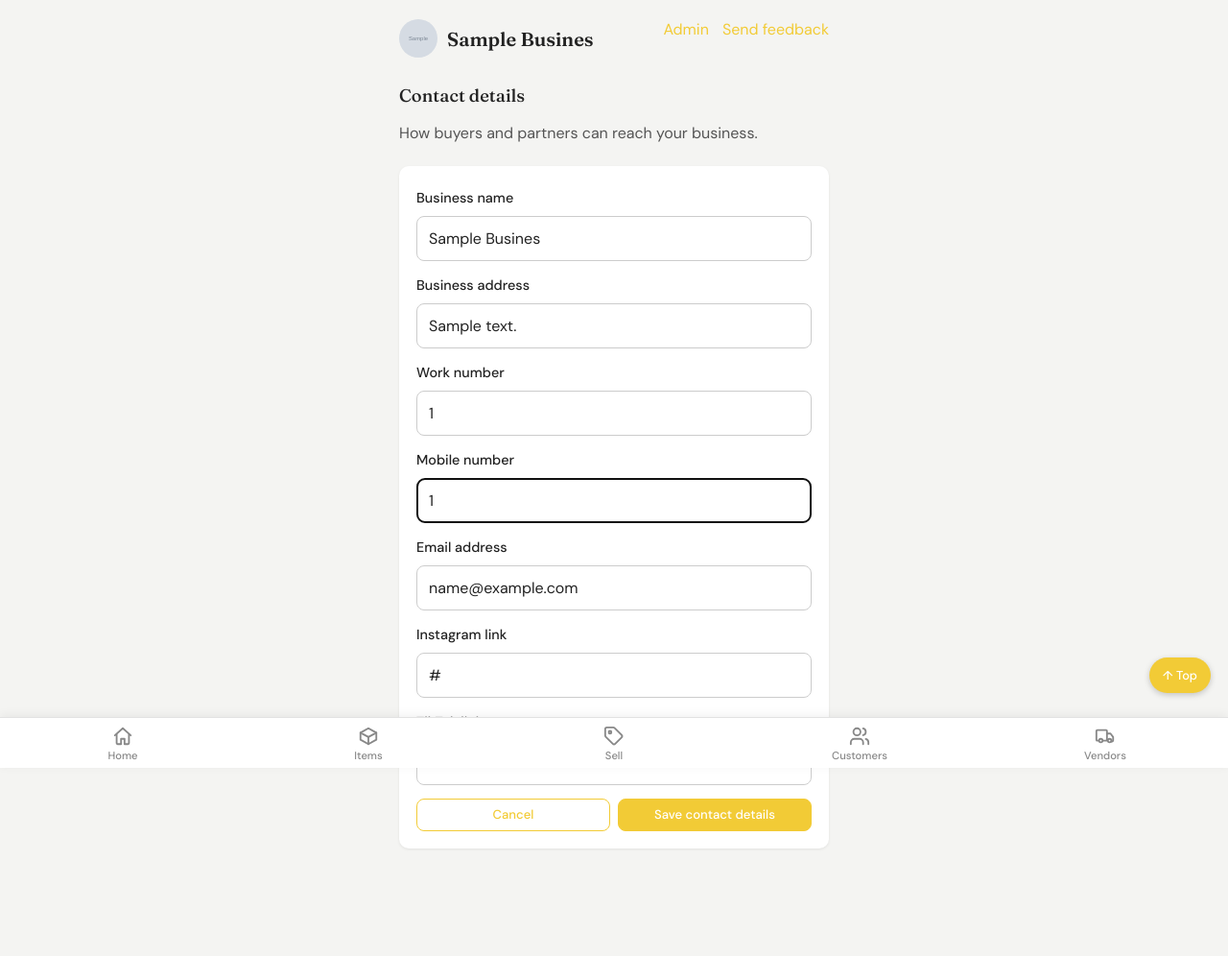
After one commit to neldajohn/enzi-app, a Flask app: template templates/contact_details_edit.html in a window 1280 px wide. The commit adds this page. Shown: the whole page at 96% size. Run offline with Flask 3, Linux system fonts and the light colour scheme; the template is opened without the code that fills it: most values are stand-ins (such as "Sample title", 1, 10 or a date in 2020); grey boxes marked "Sample" are stand-in pictures; parts of the project's set-up code (start-up, migrations or seed data) failed here and were passed over; some libraries are stand-ins or nearby versions.

Commit message:
Fix fonts, new font set, dedicated contact-details edit page, access levels
- Root-caused why no font choice ever visually applied: font.heading/
  font.body were HTML-escaped by Jinja inside the inline <style> block
  (' became &#39;), producing invalid CSS that silently fell back to the
  browser default. Both _header.html and _store_header.html now mark
  those two values |safe, since they come from our own trusted
  FONT_PRESETS dict.
- Replace the font options with Classic (unchanged default — Fraunces/DM
  Sans, same as before this feature existed), Modern (Segoe UI), Business
  (Inria Sans), and Playful (Modern Antiqua). Saving redirects through the
  normal POST/redirect/GET cycle, so the change is reflected everywhere
  (header, storefront, every page) on the very next page load.
- Business admin's "Contact details" section is now read-only with a
  single Edit button; editing happens on its own page
  (/admin/contact-details/edit) with Cancel/Save, returning to the
  read-only admin view afterward instead of leaving an open form on the
  page.
- Users' "Manage" panel now shows an editable Access Level dropdown
  (Full/Agent/Viewer) that saves via a new route; purely informational for
  now, doesn't gate anything. Personal admin still has no control to edit
  this — only the business admin side can.
- Home page greeting now matches the font-size of "Total inventory value".

Co-Authored-By: Claude Sonnet 5 <noreply@anthropic.com>
Claude-Session: https://claude.ai/code/session_01JXnsYTMjXtBA2BCpezGqHz

```diff
--- a/app.py
+++ b/app.py
@@ -420,6 +420,10 @@ def init_db():
 
     # Branding: font choice alongside the existing color theme.
     db.execute("ALTER TABLE businesses ADD COLUMN IF NOT EXISTS font_choice TEXT")
+
+    # Access level shown/edited under Business admin's Users section. Purely
+    # informational for now — it doesn't gate anything yet.
+    db.execute("ALTER TABLE users ADD COLUMN IF NOT EXISTS access_level TEXT NOT NULL DEFAULT 'full'")
 
     db.commit()
     db.close()
@@ -910,24 +914,33 @@ FONT_PRESETS = {
     },
     "modern": {
         "label": "Modern",
-        "heading": "'Poppins', -apple-system, sans-serif",
-        "body": "'Inter', -apple-system, sans-serif",
-        "google_url": "https://fonts.googleapis.com/css2?family=Poppins:wght@500;600&family=Inter:wght@400;500&display=swap",
+        "heading": "'Segoe UI', -apple-system, BlinkMacSystemFont, Roboto, sans-serif",
+        "body": "'Segoe UI', -apple-system, BlinkMacSystemFont, Roboto, sans-serif",
+        "google_url": None,
     },
-    "elegant": {
-        "label": "Elegant",
-        "heading": "'Playfair Display', Georgia, serif",
-        "body": "'Lato', -apple-system, sans-serif",
-        "google_url": "https://fonts.googleapis.com/css2?family=Playfair+Display:wght@500;600&family=Lato:wght@400;500&display=swap",
+    "business": {
+        "label": "Business",
+        "heading": "'Inria Sans', -apple-system, sans-serif",
+        "body": "'Inria Sans', -apple-system, sans-serif",
+        "google_url": "https://fonts.googleapis.com/css2?family=Inria+Sans:wght@400;700&display=swap",
     },
-    "friendly": {
-        "label": "Friendly",
-        "heading": "'Quicksand', -apple-system, sans-serif",
-        "body": "'Nunito', -apple-system, sans-serif",
-        "google_url": "https://fonts.googleapis.com/css2?family=Quicksand:wght@500;600&family=Nunito:wght@400;500&display=swap",
+    "playful": {
+        "label": "Playful",
+        "heading": "'Modern Antiqua', Georgia, serif",
+        "body": "'Modern Antiqua', Georgia, serif",
+        "google_url": "https://fonts.googleapis.com/css2?family=Modern+Antiqua&display=swap",
     },
 }
 DEFAULT_FONT_PRESET = "classic"
+
+# Access level shown/edited per user under Business admin's Users section.
+# Purely informational right now — none of these actually gate anything yet.
+ACCESS_LEVELS = {
+    "full": "access_level_full",
+    "agent": "access_level_agent",
+    "viewer": "access_level_viewer",
+}
+DEFAULT_ACCESS_LEVEL = "full"
 
 
 def get_font(business):
@@ -1811,6 +1824,7 @@ def business_admin():
         "admin.html", business=business, users=users,
         theme_presets=THEME_PRESETS, current_theme_key=business["theme_preset"] or DEFAULT_THEME_PRESET,
         font_presets=FONT_PRESETS, current_font_key=business["font_choice"] or DEFAULT_FONT_PRESET,
+        access_levels=ACCESS_LEVELS,
         edit_branding=request.args.get("edit_branding") == "1",
         store_url=url_for("store_seller", business_id=business_id, _external=True),
         just_added=session.pop("just_added", None), error=session.pop("error", None),
@@ -1855,6 +1869,30 @@ def add_team_member():
     return redirect(url_for("business_admin"))
 
 
+@app.route("/admin/users/<user_id>/access-level", methods=["POST"])
+def update_user_access_level(user_id):
+    business_id = session.get("business_id")
+    if not business_id:
+        return redirect(url_for("enter_name"))
+
+    db = get_db()
+    target_user = db.execute(
+        "SELECT id FROM users WHERE id = ? AND business_id = ?", (user_id, business_id)
+    ).fetchone()
+    if not target_user:
+        return redirect(url_for("business_admin"))
+
+    access_level = request.form.get("access_level", "").strip()
+    if access_level not in ACCESS_LEVELS:
+        access_level = DEFAULT_ACCESS_LEVEL
+
+    db.execute("UPDATE users SET access_level = ? WHERE id = ?", (access_level, user_id))
+    db.commit()
+
+    session["just_added"] = t("msg_access_level_updated")
+    return redirect(url_for("business_admin"))
+
+
 @app.route("/admin/branding", methods=["POST"])
 def update_branding():
     business_id = session.get("business_id")
@@ -1902,8 +1940,8 @@ def update_branding():
     return redirect(url_for("business_admin"))
 
 
-@app.route("/admin/contact-details", methods=["POST"])
-def update_business_contact():
+@app.route("/admin/contact-details/edit", methods=["GET", "POST"])
+def edit_business_contact():
     business_id = session.get("business_id")
     if not business_id:
         return redirect(url_for("enter_name"))
@@ -1914,36 +1952,50 @@ def update_business_contact():
         session.clear()
         return redirect(url_for("enter_name"))
 
-    address = _clamp_text(request.form.get("address"), 500)
-    work_number = _clamp_text(request.form.get("work_number"), 30)
-    mobile_number = _clamp_text(request.form.get("mobile_number"), 30)
-    email = _clamp_text(request.form.get("email"), 150)
-    instagram_url = _clamp_text(request.form.get("instagram_url"), 300)
-    tiktok_url = _clamp_text(request.form.get("tiktok_url"), 300)
-
-    if not mobile_number:
-        session["error"] = t("err_business_whatsapp_required")
+    if request.method == "POST":
+        values = {
+            "address": _clamp_text(request.form.get("address"), 500),
+            "work_number": _clamp_text(request.form.get("work_number"), 30),
+            "mobile_number": _clamp_text(request.form.get("mobile_number"), 30),
+            "email": _clamp_text(request.form.get("email"), 150),
+            "instagram_url": _clamp_text(request.form.get("instagram_url"), 300),
+            "tiktok_url": _clamp_text(request.form.get("tiktok_url"), 300),
+        }
+
+        if not values["mobile_number"]:
+            return render_template(
+                "contact_details_edit.html", business=business, values=values,
+                error=t("err_business_whatsapp_required"),
+            )
+        if not _valid_phone(values["mobile_number"]) or not _valid_phone(values["work_number"]):
+            return render_template(
+                "contact_details_edit.html", business=business, values=values, error=t("err_phone_invalid"),
+            )
+        if not _valid_email(values["email"]):
+            return render_template(
+                "contact_details_edit.html", business=business, values=values, error=t("err_email_invalid"),
+            )
+
+        db.execute(
+            """
+            UPDATE businesses SET address = ?, work_number = ?, whatsapp_number = ?, email = ?,
+                                   instagram_url = ?, tiktok_url = ?
+            WHERE id = ?
+            """,
+            (values["address"] or None, values["work_number"] or None, values["mobile_number"],
+             values["email"] or None, values["instagram_url"] or None, values["tiktok_url"] or None, business_id),
+        )
+        db.commit()
+
+        session["just_added"] = t("msg_business_contact_updated")
         return redirect(url_for("business_admin"))
-    if not _valid_phone(mobile_number) or not _valid_phone(work_number):
-        session["error"] = t("err_phone_invalid")
-        return redirect(url_for("business_admin"))
-    if not _valid_email(email):
-        session["error"] = t("err_email_invalid")
-        return redirect(url_for("business_admin"))
-
-    db.execute(
-        """
-        UPDATE businesses SET address = ?, work_number = ?, whatsapp_number = ?, email = ?,
-                               instagram_url = ?, tiktok_url = ?
-        WHERE id = ?
-        """,
-        (address or None, work_number or None, mobile_number, email or None,
-         instagram_url or None, tiktok_url or None, business_id),
-    )
-    db.commit()
-
-    session["just_added"] = t("msg_store_settings_updated")
-    return redirect(url_for("business_admin"))
+
+    values = {
+        "address": business["address"], "work_number": business["work_number"],
+        "mobile_number": business["whatsapp_number"], "email": business["email"],
+        "instagram_url": business["instagram_url"], "tiktok_url": business["tiktok_url"],
+    }
+    return render_template("contact_details_edit.html", business=business, values=values, error=None)
 
 
 @app.route("/admin/personal", methods=["GET", "POST"])
--- a/templates/_header.html
+++ b/templates/_header.html
@@ -4,7 +4,7 @@
 {% if theme or font %}
 <style>:root {
   {% if theme %}--brand-bg: {{ theme.bg }}; --brand-solid: {{ theme.solid }};{% endif %}
-  {% if font %}--font-heading: {{ font.heading }}; --font-body: {{ font.body }};{% endif %}
+  {% if font %}--font-heading: {{ font.heading|safe }}; --font-body: {{ font.body|safe }};{% endif %}
 }</style>
 {% endif %}
 <header class="topbar">
--- a/templates/_store_header.html
+++ b/templates/_store_header.html
@@ -4,7 +4,7 @@
 {% if theme or font %}
 <style>:root {
   {% if theme %}--brand-bg: {{ theme.bg }}; --brand-solid: {{ theme.solid }};{% endif %}
-  {% if font %}--font-heading: {{ font.heading }}; --font-body: {{ font.body }};{% endif %}
+  {% if font %}--font-heading: {{ font.heading|safe }}; --font-body: {{ font.body|safe }};{% endif %}
 }</style>
 {% endif %}
 <header class="topbar store-topbar">
--- /dev/null
+++ b/templates/contact_details_edit.html
@@ -0,0 +1,56 @@
+<!DOCTYPE html>
+<html lang="en">
+<head>
+  <meta charset="UTF-8">
+  <meta name="viewport" content="width=device-width, initial-scale=1.0">
+  <title>Enzi — Edit Contact Details</title>
+  <link rel="preconnect" href="https://fonts.googleapis.com">
+  <link rel="preconnect" href="https://fonts.gstatic.com" crossorigin>
+  <link href="https://fonts.googleapis.com/css2?family=Fraunces:wght@500;600&family=DM+Sans:wght@400;500&display=swap" rel="stylesheet">
+  <link rel="stylesheet" href="{{ url_for('static', filename='style.css') }}">
+</head>
+<body>
+  <main class="page page-with-bottom-nav">
+    {% include '_header.html' %}
+
+    <div class="list-header">
+      <h2>{{ t('section_contact_details') }}</h2>
+    </div>
+    <p class="subtitle">{{ t('contact_details_subtitle') }}</p>
+
+    {% if error %}
+      <p class="message message-error">{{ error }}</p>
+    {% endif %}
+
+    <form method="POST" action="{{ url_for('edit_business_contact') }}" class="card">
+      <label>{{ t('label_business_name') }}</label>
+      <input type="text" value="{{ business.business_name|titlecase }}" disabled>
+
+      <label for="address">{{ t('label_business_address') }}</label>
+      <input type="text" id="address" name="address" value="{{ values.address or '' }}" maxlength="500">
+
+      <label for="work_number">{{ t('label_work_number') }}</label>
+      <input type="tel" id="work_number" name="work_number" value="{{ values.work_number or '' }}" maxlength="30">
+
+      <label for="mobile_number">{{ t('label_mobile_number') }}</label>
+      <input type="tel" id="mobile_number" name="mobile_number" value="{{ values.mobile_number or '' }}" maxlength="30" required autofocus>
+
+      <label for="email">{{ t('label_email_address') }}</label>
+      <input type="email" id="email" name="email" value="{{ values.email or '' }}" maxlength="150">
+
+      <label for="instagram_url">{{ t('label_instagram_link') }}</label>
+      <input type="text" id="instagram_url" name="instagram_url" value="{{ values.instagram_url or '' }}" maxlength="300">
+
+      <label for="tiktok_url">{{ t('label_tiktok_link') }}</label>
+      <input type="text" id="tiktok_url" name="tiktok_url" value="{{ values.tiktok_url or '' }}" maxlength="300">
+
+      <div class="actions-row">
+        <a href="{{ url_for('business_admin') }}" class="qty-btn">{{ t('cancel') }}</a>
+        <button type="submit" class="qty-btn qty-btn-primary">{{ t('save_contact_details') }}</button>
+      </div>
+    </form>
+  </main>
+  {% include '_bottom_nav.html' %}
+  <a href="javascript:void(0)" class="back-to-top" onclick="window.scrollTo({top:0,behavior:'smooth'})" aria-label="Back to top">↑ Top</a>
+</body>
+</html>
--- a/translations.py
+++ b/translations.py
@@ -391,12 +391,17 @@ TRANSLATIONS = {
         "label_font": "Font",
         "manage_btn": "Manage",
         "full_access": "Full access",
+        "access_level_full": "Full",
+        "access_level_agent": "Agent",
+        "access_level_viewer": "Viewer",
+        "msg_access_level_updated": "Access level updated.",
         "section_contact_details": "Contact details",
         "contact_details_subtitle": "How buyers and partners can reach your business.",
         "label_business_address": "Business address",
         "label_instagram_link": "Instagram link",
         "label_tiktok_link": "TikTok link",
         "save_contact_details": "Save contact details",
+        "msg_business_contact_updated": "Contact details updated.",
         "personal_admin_title": "Personal admin",
         "personal_admin_subtitle": "Your own contact details — used to recover your personal PIN and to flag repeated failed login attempts on this business.",
         "label_your_name": "Your name",
```
Also changed, not shown: static/style.css (+34 -1 lines), templates/admin.html (+40 -26 lines).
